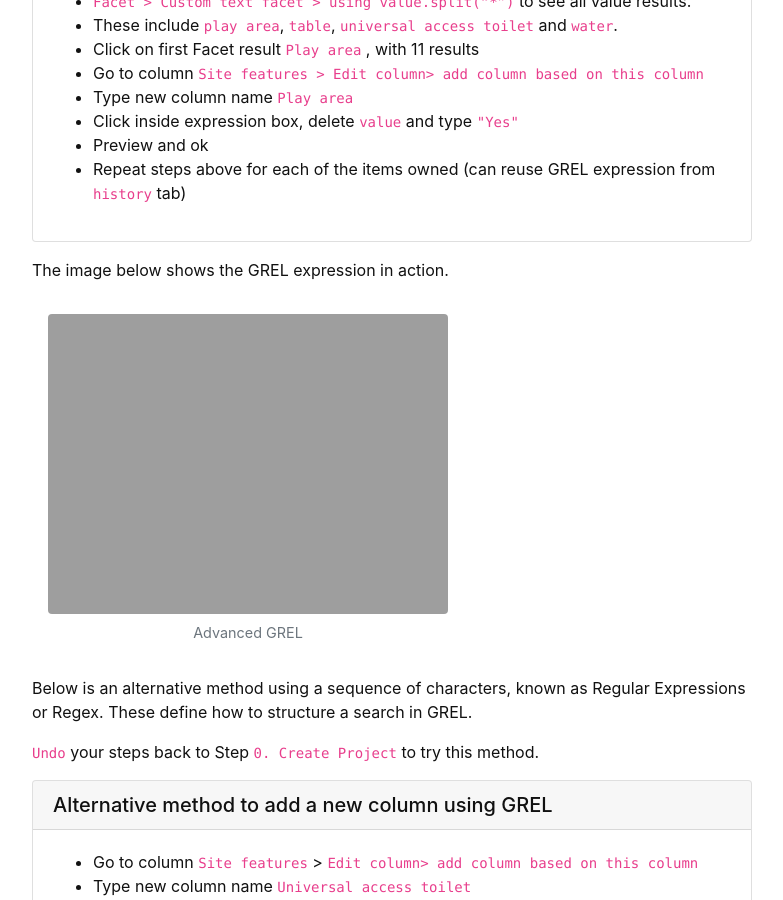
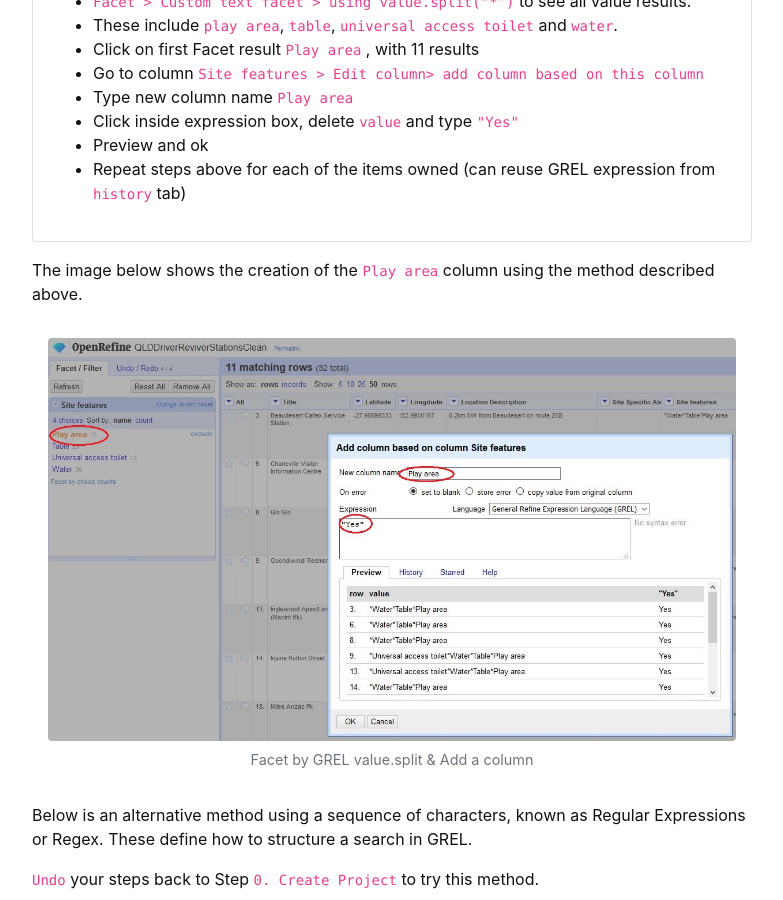
Before and after one commit to GULibrarySandbox/advanced-data-wrangle-old, a Jekyll site: the page built from content/5-lesson.md, in a window 1280 px wide and 900 px high, scrolled down 1430 px. Shown: the whole window, without its empty margins (248-1031 px from the left). Built offline with Jekyll 4.4.1, drawn with Linux system fonts in a browser that asks for light colours.

Commit message:
Update 5-lesson.md

```diff
--- a/content/5-lesson.md
+++ b/content/5-lesson.md
@@ -54,9 +54,9 @@ The next step is to split the values so they can be moved to separate columns.
 - Preview and ok
 - Repeat steps above for each of the items owned (can reuse GREL expression from  `history`  tab){% endcapture %} {% include card.md header="Add a new column based on split values" text=text %}
 
-The image below shows the GREL expression in action.
+The image below shows the creation of the  `Play area`  column using the method described above.
 
-{% include figure.html img="***.jpg" alt="Add a column with values from two columns using GREL" caption="Advanced GREL" width="100%" %}
+{% include figure.html img="ORFacetSplit.JPG" alt="Custom Facet plus add a column" caption="Facet by GREL value.split & Add a column" width="100%" %}
 
 Below is an alternative method using a sequence of characters, known as Regular Expressions or Regex.  These define how to structure a search in GREL.
 
```
